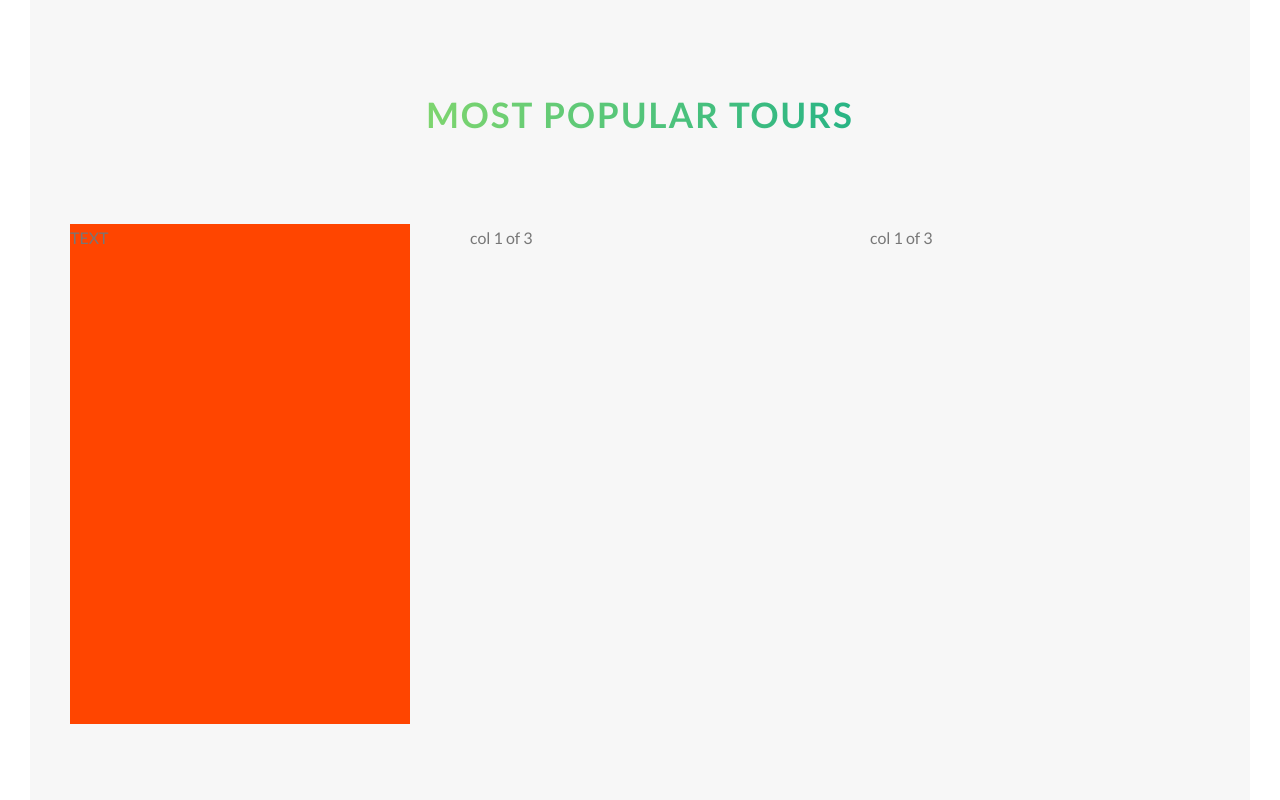
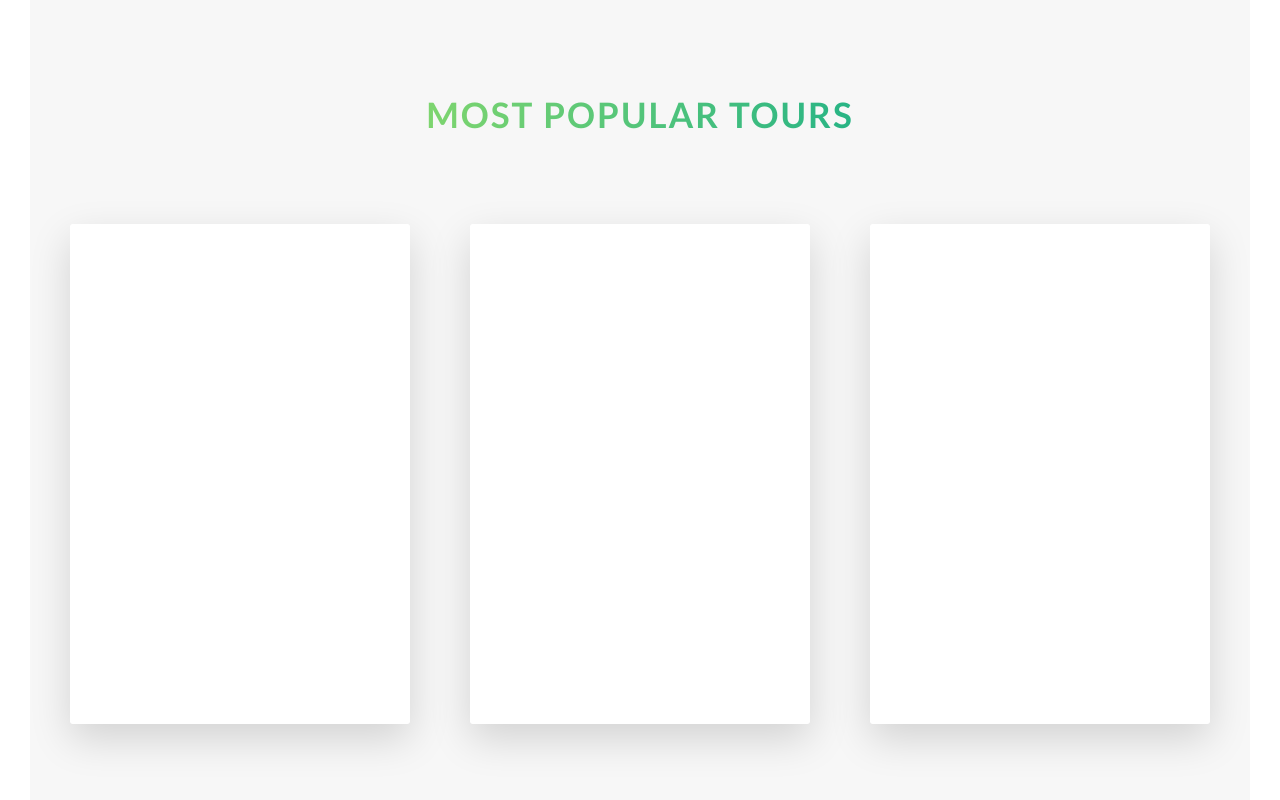
Before and after one commit to EduardoBerzunzaLeon/natours-edu, a website: page index.html in a window 1280 px wide. Shown: the part 2398-3198 px from the top of the page. Drawn offline with Linux system fonts and the light colour scheme.

Commit message:
Card Section: 1st lecture

```diff
--- a/index.html
+++ b/index.html
@@ -116,16 +116,33 @@
                 <div class="row">
                     <div class="col-1-of-3">
                         <div class="card">
-                           <div class="card__side">
-                            TEXT
+                           <div class="card__side card__side--front">
+                            FRONT
+                           </div>
+                           <div class="card__side card__side--back card__side--back-1">
+                            BACK
                            </div>
                         </div>
                     </div>
                     <div class="col-1-of-3">
-                        col 1 of 3
+                        <div class="card">
+                           <div class="card__side card__side--front">
+                            FRONT
+                           </div>
+                           <div class="card__side card__side--back card__side--back-2">
+                            BACK
+                           </div>
+                        </div>
                     </div>
                     <div class="col-1-of-3">
-                        col 1 of 3
+                        <div class="card">
+                           <div class="card__side card__side--front">
+                            FRONT
+                           </div>
+                           <div class="card__side card__side--back card__side--back-3">
+                            BACK
+                           </div>
+                        </div>
                     </div>
                 </div>
             </section>
--- a/sass/abstracts/_variables.scss
+++ b/sass/abstracts/_variables.scss
@@ -10,6 +10,12 @@ $color-grey-dark: #777;
 $color-white: #fff;
 $color-black: #000;
 
+$color-secondary-light: #ffb900;
+$color-secondary-dark: #ff7730;
+
+$color-tertiary-light: #2998ff;
+$color-tertiary-dark: #5643fa;
+
 // FONT
 $default-font-size: 1.6rem;
 
--- a/sass/components/_card.scss
+++ b/sass/components/_card.scss
@@ -1,15 +1,50 @@
 .card {
     perspective: 150rem;
     -moz-perspective: 150rem;
+    position: relative;
+    height: 50rem;
 
     &__side{
-        background-color: orangered;
+        color: #fff;
+        font-size: 2rem;
+
         height: 50rem;
-        transition: all .2s;
+        transition: all .8s ease;
+        position: absolute;
+        top: 0;
+        left: 0;
+        width: 100%;
+        backface-visibility: hidden;
+        border-radius: 3px;
+        box-shadow: 0 1.5rem 4rem rgba($color-black, .15);
+
+        &--front{
+            background-color: $color-white;
+        }
+
+        &--back{
+            transform: rotateY(180deg);
+
+            &-1 {
+                background-image: linear-gradient(to right bottom, $color-secondary-light, $color-secondary-dark);
+            }
+
+            &-2 {
+                background-image: linear-gradient(to right bottom, $color-primary-light, $color-primary-dark);
+            }
+
+            &-3 {
+                background-image: linear-gradient(to right bottom, $color-tertiary-light, $color-tertiary-dark);
+            }
+        }
     }
 
 
-    &:hover &__side {
+    &:hover &__side--front {
         transform: rotateY(180deg);
     }
+
+    &:hover &__side--back {
+        transform: rotateY(0);
+    }
 }
```
Also changed, not shown: css/style.css.
